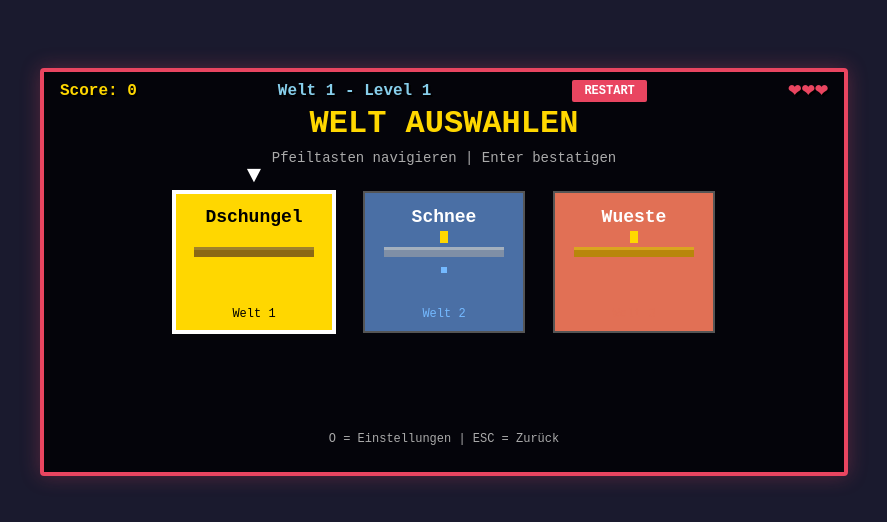
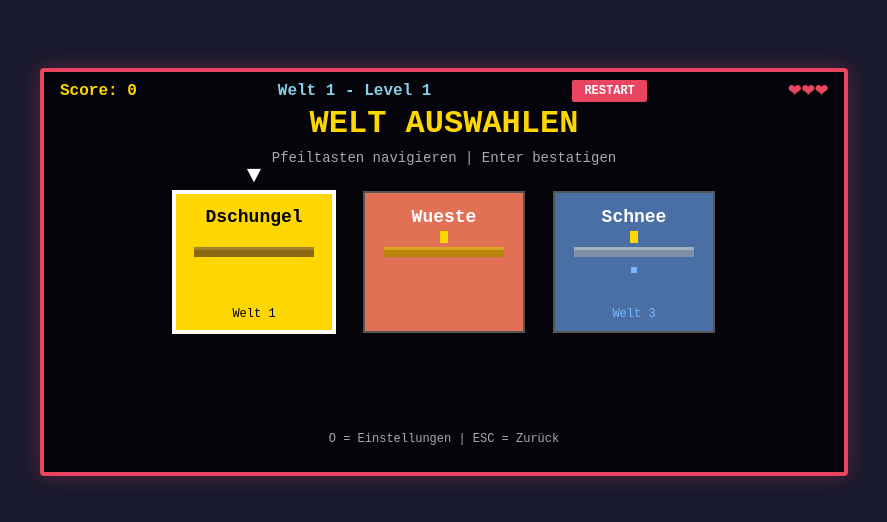
Before and after one commit to meerwaiso/donkey-kong, a plain HTML site: page index.html in a window 1280 px wide. Shown: the part 128-650 px from the top of the page, without its empty margins (196-1083 px from the left). Drawn offline with Linux system fonts and the light colour scheme.

Commit message:
[SCRUM-194] Fix World 3 ice theme - swap desert and snow world order (#9)
[SCRUM-194] Fix World 3 ice theme - swap desert and snow world order

- WORLD_KEYS array reordered: ['jungle', 'desert', 'snow']
- World IDs corrected: snow=id 3, desert=id 2
- Fixes TC-47: Level 3-1 loads with correct ice/snow theme

```diff
--- a/index.html
+++ b/index.html
@@ -380,7 +380,7 @@
       },
 
       snow: {
-        id: 2,
+        id: 3,
         name: "Schnee",
         colors: {
           sky: "#4a6fa5",
@@ -426,7 +426,7 @@
       },
 
       desert: {
-        id: 3,
+        id: 2,
         name: "Wueste",
         colors: {
           sky: "#e17055",
@@ -473,8 +473,8 @@
       }
     };
 
-    // World keys array for indexed access
-    const WORLD_KEYS = ['jungle', 'snow', 'desert'];
+    // World keys array for indexed access (1=Dschungel, 2=Wueste, 3=Eis)
+    const WORLD_KEYS = ['jungle', 'desert', 'snow'];
 
     // Helper: Get world config by index (0=jungle, 1=snow, 2=desert)
     function getWorldConfig(worldIndex) {
```
